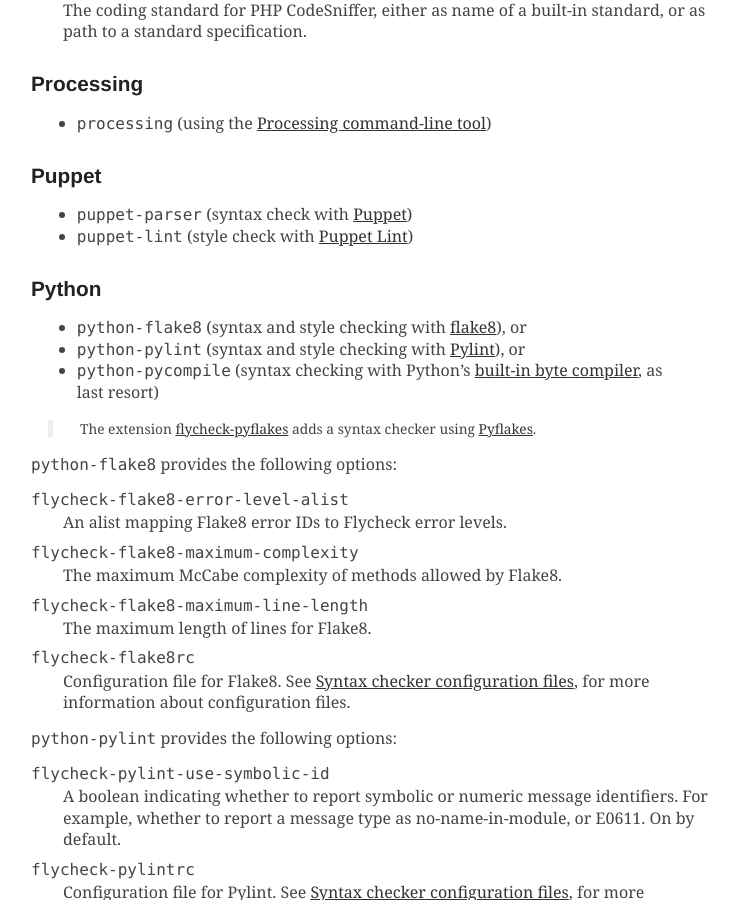
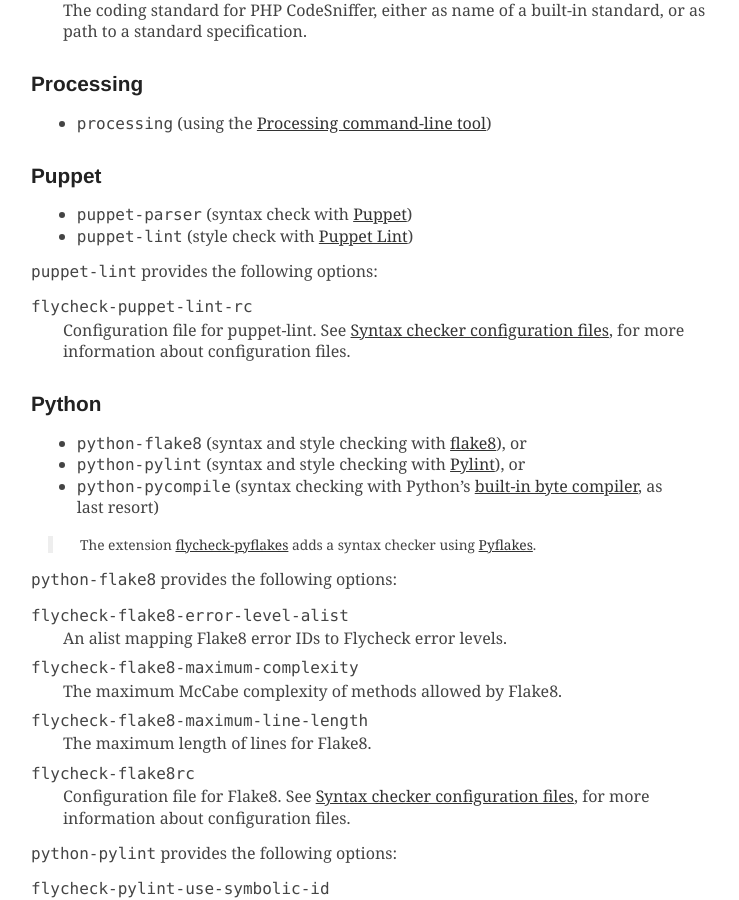
Before and after one commit to cmarqu/flycheck.github.io, a Jekyll site: the page manual/latest/Supported-languages.html, which Jekyll copies as it is, in a window 1280 px wide and 900 px high, scrolled down 7806 px. Shown: the whole window, without its empty margins (259-998 px from the left). Built offline with Jekyll 4.4.1, drawn with Linux system fonts in a browser that asks for light colours; some web fonts are replaced.

Commit message:
Update from flycheck/flycheck@df7687f6

```diff
--- a/manual/latest/Function-and-Variable-Index.html
+++ b/manual/latest/Function-and-Variable-Index.html
@@ -191,6 +191,7 @@
 <tr><td></td><td valign="top"><a href="Supported-languages.html#index-flycheck_002dphpcs_002dstandard"><code>flycheck-phpcs-standard</code></a>:</td><td>&nbsp;</td><td valign="top"><a href="Supported-languages.html#Supported-languages">Supported languages</a></td></tr>
 <tr><td></td><td valign="top"><a href="Supported-languages.html#index-flycheck_002dphpmd_002drulesets"><code>flycheck-phpmd-rulesets</code></a>:</td><td>&nbsp;</td><td valign="top"><a href="Supported-languages.html#Supported-languages">Supported languages</a></td></tr>
 <tr><td></td><td valign="top"><a href="Navigating-errors.html#index-flycheck_002dprevious_002derror"><code>flycheck-previous-error</code></a>:</td><td>&nbsp;</td><td valign="top"><a href="Navigating-errors.html#Navigating-errors">Navigating errors</a></td></tr>
+<tr><td></td><td valign="top"><a href="Supported-languages.html#index-flycheck_002dpuppet_002dlint_002drc"><code>flycheck-puppet-lint-rc</code></a>:</td><td>&nbsp;</td><td valign="top"><a href="Supported-languages.html#Supported-languages">Supported languages</a></td></tr>
 <tr><td></td><td valign="top"><a href="Supported-languages.html#index-flycheck_002dpylint_002duse_002dsymbolic_002did"><code>flycheck-pylint-use-symbolic-id</code></a>:</td><td>&nbsp;</td><td valign="top"><a href="Supported-languages.html#Supported-languages">Supported languages</a></td></tr>
 <tr><td></td><td valign="top"><a href="Supported-languages.html#index-flycheck_002dpylintrc"><code>flycheck-pylintrc</code></a>:</td><td>&nbsp;</td><td valign="top"><a href="Supported-languages.html#Supported-languages">Supported languages</a></td></tr>
 <tr><td></td><td valign="top"><a href="Supported-languages.html#index-flycheck_002drubocop_002dlint_002donly"><code>flycheck-rubocop-lint-only</code></a>:</td><td>&nbsp;</td><td valign="top"><a href="Supported-languages.html#Supported-languages">Supported languages</a></td></tr>
--- a/manual/latest/Supported-languages.html
+++ b/manual/latest/Supported-languages.html
@@ -820,6 +820,14 @@
 </li><li> <code>puppet-lint</code> (style check with <a href="http://puppet-lint.com/">Puppet Lint</a>)
 </li></ul>
 
+<p><code>puppet-lint</code> provides the following options:
+</p><dl compact="compact">
+<dt><code>flycheck-puppet-lint-rc</code></dt>
+<dd><a name="index-flycheck_002dpuppet_002dlint_002drc"></a>
+<p>Configuration file for puppet-lint.  See <a href="Configuring-checkers.html#Syntax-checker-configuration-files">Syntax checker configuration files</a>, for more information about configuration files.
+</p></dd>
+</dl>
+
 <a name="Python"></a>
 <h3 class="unnumberedsec">Python</h3>
 <a name="language_002dPython"></a><a name="index-Language_002c-Python"></a>
```
Also changed, not shown: _includes/changes.md (+5 -0 lines).
